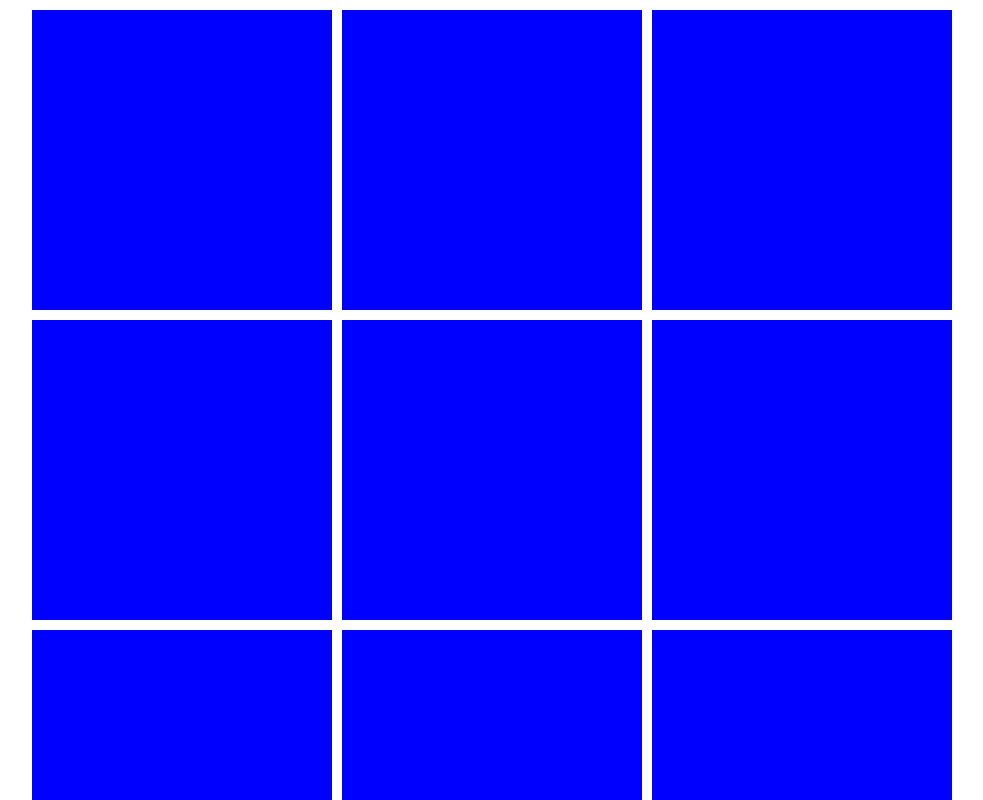
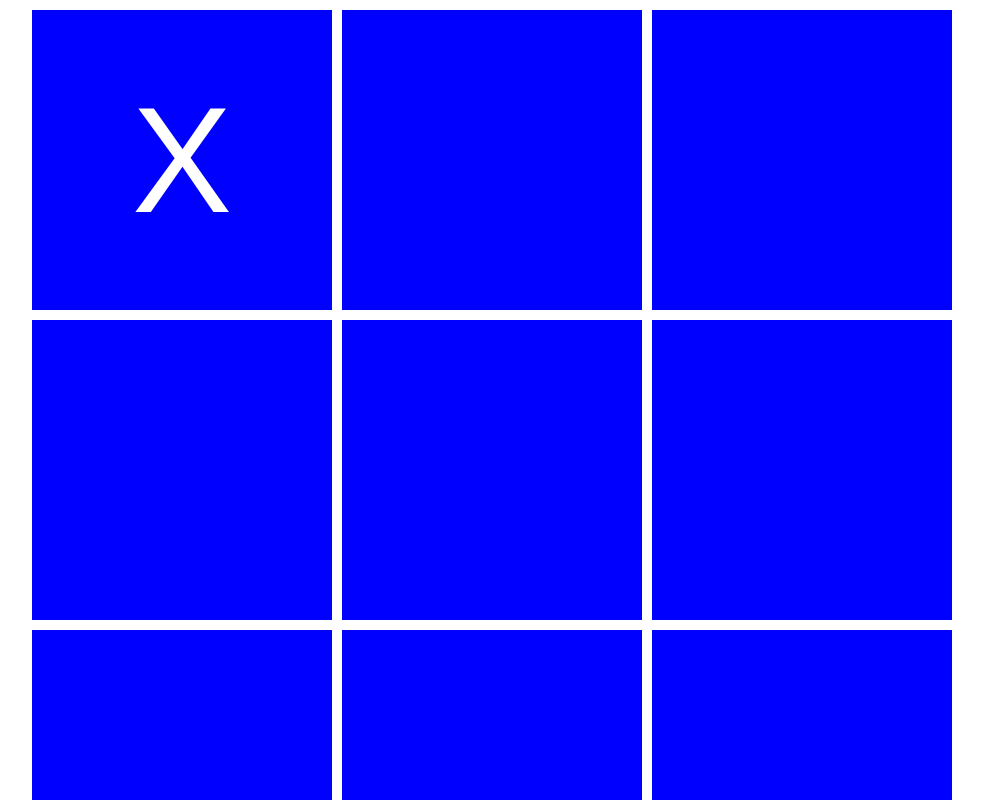
Before and after one commit to BerylMamba/TicTacToe, a plain HTML site: page index.html in a window 1280 px wide. Both pictures are taken after a click on the element 330 px from the left and 160 px from the top of the page. Shown: the top 800 px of the page, without its empty margins (148-1131 px from the left). Drawn offline with Linux system fonts and the light colour scheme.

Commit message:
no more reocccuring board and X now appears when box is clicked

```diff
--- a/index.js
+++ b/index.js
@@ -1,10 +1,14 @@
 const state= {
     gameElement: document.querySelector('.game'),
-    cells: Array(9).fill(null)
+    cells: Array(9).fill(null),
+    symbols: ['o', 'X']
 }
 
 
 function drawboard() {
+
+    console.log("drawBoard has run")
+    state.gameElement.innerHTML = ''
 
     for (let i=0; i < 9; i++) {
         const cell = document.createElement('div')
@@ -12,22 +16,27 @@ function drawboard() {
 
         if (state.cells[i]) {  // does the cell have an X or an O? if so, this code runs
 
-            const cellSymbol = document.createElement('p') // <p></p>
-            cellSymbol.innerText = 'Jeff'
-            cell.append
+            const cellSymbol = document.createElement('p') // <p class="symbol"></p>
+            cellSymbol.innerText = 'X'
+            cellSymbol.classList.add('symbol')
 
-
+            cell.append(cellSymbol)
         } else { // otherwise it will detect the cell is empty and will run this next
             cell.addEventListener('click', function (){
                 state.cells[i] = 'x'
 
+                // console.log('cell ${i} was clicked')
+                // console.log('i added an x to the celles array at index')
+                // console.log(state.cells)
+
+
+
                 drawboard()
-        })
-
+            })
+        }
 
         state.gameElement.append(cell)
 
-        }
     }
 }
 drawboard()
--- a/style.css
+++ b/style.css
@@ -20,6 +20,11 @@
 
 .cell {
     background-color: blue;
+}
 
-
+.symbol {
+    color: white;
+    font-size: 150px;
+    text-align: center;
+    line-height: 300px;
 }
```
